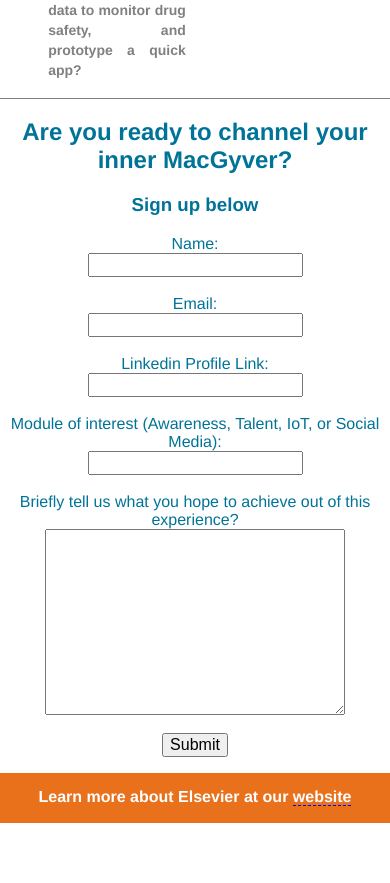
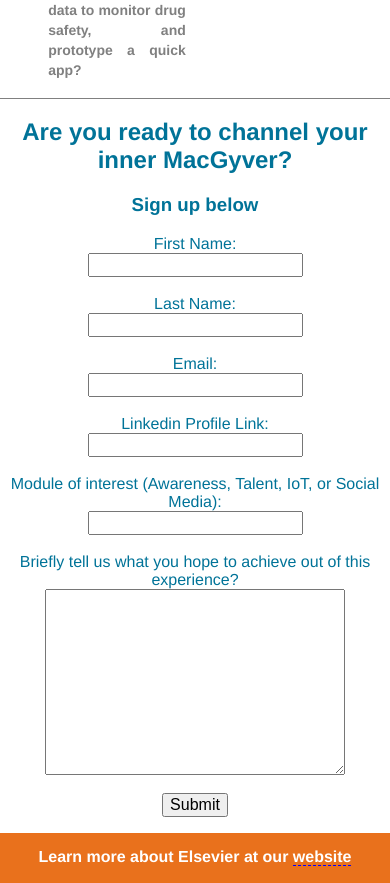
Before and after one commit to mishaetaya/rdsolutionshack, a PHP site: page / in a window 390 px wide. Shown: the part 4605-5488 px from the top of the page. Before the commit the page ends 5428 px from the top, so only its background shows below. Run offline with PHP 8.4, Linux system fonts and the light colour scheme; some libraries are stand-ins or nearby versions.

Commit message:
next commit

```diff
--- a/Hackathon/home.html
+++ b/Hackathon/home.html
@@ -183,8 +183,12 @@
 		<h2>Are you ready to channel your inner MacGyver? </h2>
 		<h3>			Sign up below</h3>
 		<form action="form.php">
-		  Name:<br>
-		  <input type="text" id="name" >
+		  First Name:<br>
+		  <input type="text" id="firstname" >
+		  <br><br>
+
+		  Last Name:<br>
+		  <input type="text" id="lastname" >
 		  <br><br>
 
 		  Email:<br>
--- a/Hackathon/responsive_style.css
+++ b/Hackathon/responsive_style.css
@@ -49,12 +49,19 @@
 .accordionTitle,
 .accordion__Heading{
 	font-size: 0.7em;
+	text-align: center;
 /*	height:20px;
 */}
 
-.plusicon{
+/*.plusicon{
 	font-size: 0em;
-}
+	text-align: right;
+	position:relative;
+	left:100%;
+
+}*/
+
+
 
 .container p, .container ul{
 	font-size: 0.5em;
@@ -133,7 +140,7 @@
 }
 
 #submission h3{
-	font-size: em;
+	font-size: 2em;
 	margin-bottom: 10%;
 }
 
```
